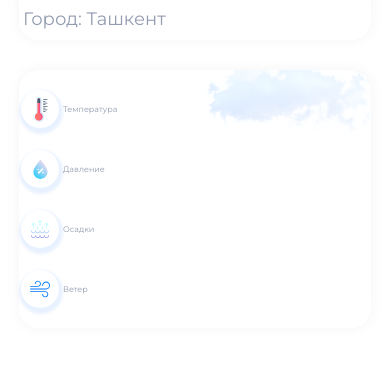
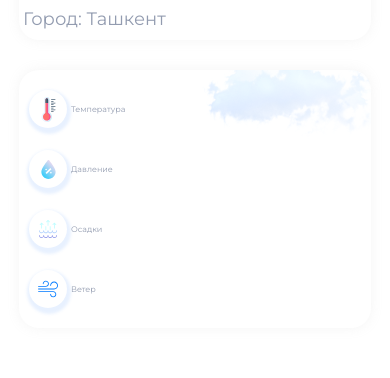
Before and after one commit to qoolebyaqa/weatherApp, a Nuxt app: page / in a window 390 px wide. Shown: the part 279-657 px from the top of the page. Built offline with nearby package versions, Linux system fonts and the light colour scheme; no server answers.

Commit message:
fix: change padding of currentWeatherDetails for low screens

```diff
--- a/components/CurrentWeatherDetails.vue
+++ b/components/CurrentWeatherDetails.vue
@@ -74,7 +74,7 @@ const precipitation = computed(() => {
   }
   @media screen and (max-width: 400px) {
     .currentWeatherDetails {
-      padding: 20px 2px;
+      padding-left: 10px;
     }
   }
 </style>
```
